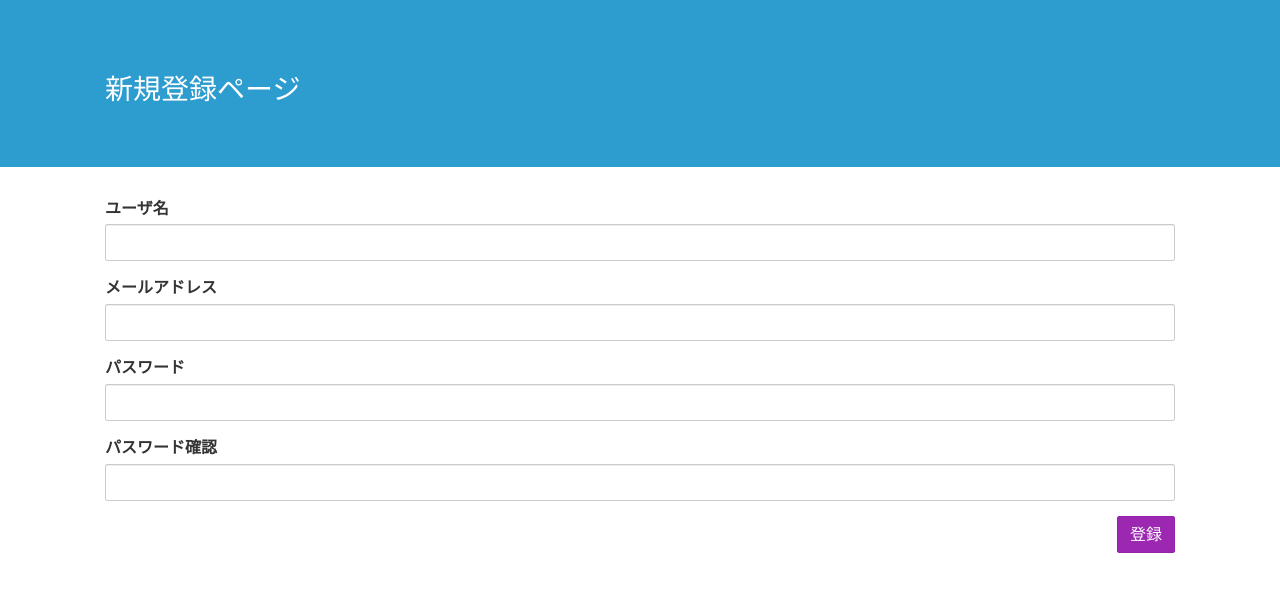
After one commit to peta345/degicamel, a Flask app: page /signUp in a window 1280 px wide. The commit adds this page. Shown: the top 592 px of the page. Run offline with Flask 2, Linux system fonts and the light colour scheme; some libraries are stand-ins or nearby versions.

Commit message:
newentry

```diff
--- a/app/intro_to_flask/manage.py
+++ b/app/intro_to_flask/manage.py
@@ -41,12 +41,17 @@ def submit():
         word = ""
         return render_template('index.html')
 
-@app.route('/signUp', methods=['POST'])
+@app.route('/signUp', methods=['GET','POST'])
 def signUp():
-    _name = request.form['inputName']
-    _email = request.form['inputEmail']
-    _password = request.form['inputPassword']
+    return render_template('signup.html')
+
+@app.route('/signIn', methods=['POST'])
+def signIp():
+    _name = request.form['name']
+    _email = request.form['mail']
+    _password = request.form['passwd']
     print "Pass"
+    print _name
     if _name and _email and _password:
 	return json.dumps({'html': '<span>login success !!</span>'})
     else:
--- /dev/null
+++ b/app/intro_to_flask/static/css/signup.css
@@ -0,0 +1,10 @@
+.jumbotron {
+    background-color:#2d9ccf;
+    color: white;
+    padding-top: 50px;
+    padding-bottom: 50px;
+}
+.container {
+    padding-right:50px;
+    padding-left:50px;
+}
--- /dev/null
+++ b/app/intro_to_flask/static/js/signup.js
@@ -0,0 +1,26 @@
++$(function(){
+
+    $('form').on('submit', function(e){
+	e.preventDefault();
+	if(!allCheck()){
+	    console.log("pass")
+    	}
+	if($('#pass').val() !== $('#pass_check').val()){
+	    $('#info').append('<div class="alert alert-warning" role="alert">パスワードが異なります</div>');
+	}
+    })
+    var checkInput = function(){
+
+    }
+    var allCheck = function(){
+	$('input').each(function(){
+	    console.log($(this));
+	    if(!$(this).val().match(/\S/g)){
+		console.log('kuuhaku is exist');
+		return false;
+	    }
+	    console.log("Hello")
+	})
+	return true;
+    }
+})
--- /dev/null
+++ b/app/intro_to_flask/templates/signup.html
@@ -0,0 +1,42 @@
+{% extends "master.html" %}
+
+{% block title %}新規登録{% endblock %}
+{% block head %}
+<link rel="stylesheet" href="{{ url_for('static', filename='css/signup.css') }}">
+{% endblock %}
+
+{% block body %}
+
+<div class="jumbotron text-center">
+    <div class="container">
+	<h2 class="text-left">新規登録ページ</h2>
+    </div>
+</div>
+
+<div id="info"></div>
+
+<form>
+    <div class="container">
+	<div class="form-group">
+	    <label for="name">ユーザ名</label>
+	    <input type="text" class="form-control" name="name" id="name" >
+	</div>
+      <div class="form-group">
+	<label for="mail">メールアドレス</label>
+	<input type="email" class="form-control" name="mail" id="mail" >
+      </div>
+      <div class="form-group">
+	<label for="pass">パスワード</label>
+	<input type="password" class="form-control" name="pass" id="pass" >
+      </div>
+	<div class="form-group">
+	    <label for="pass_check">パスワード確認</label>
+	    <input type="password" class="form-control" name="pass_check" id="pass_check">
+	  </div>
+      <button type="submit" class="btn btn-info pull-right">登録</button>
+    </div>
+</form>
+{% endblock %}
+{% block js %}
+<script src="{{ url_for('static', filename='js/signup.js') }}"></script>
+{% endblock %}
```
Also changed, not shown: app/intro_to_flask/static/js/index.js (+17 -7 lines), app/intro_to_flask/templates/index.html (+4 -23 lines), app/intro_to_flask/templates/fuga.html (added), 2 other files.
